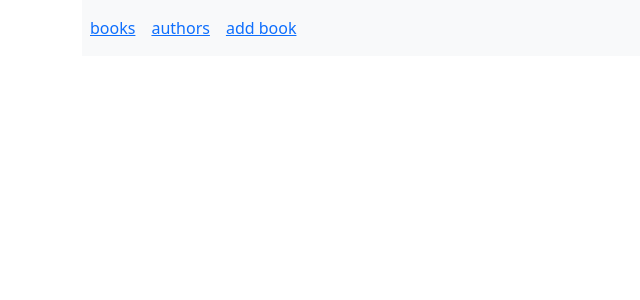
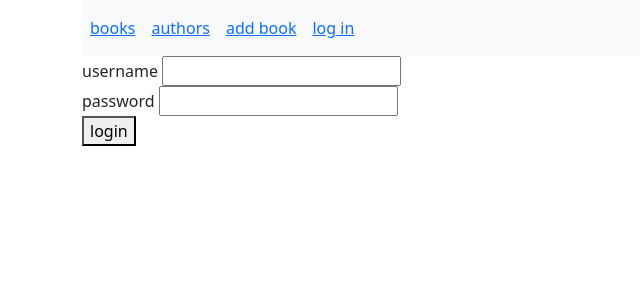
Before and after one commit to 9600bauds/fullstackopen-helsinki2023, a React (Vite) app in the folder part8/library-frontend/: page /login in a window 1280 px wide. Shown: the top 300 px of the page, without its empty margins (0-640 px from the left). Built offline with nearby package versions, Linux system fonts and the light colour scheme.

Commit message:
Exercises 8.17-8.18

```diff
--- a/part8/library-frontend/src/App.jsx
+++ b/part8/library-frontend/src/App.jsx
@@ -1,15 +1,13 @@
-import { useState } from 'react';
-
-import { Routes, Route, Link } from 'react-router-dom';
+import { Routes, Route } from 'react-router-dom';
 
 import { Container } from 'react-bootstrap';
-
 import Notification from './components/Notification';
 import Navmenu from './components/Navmenu';
 
 import Authors from './views/Authors';
 import Books from './views/Books';
 import AddBookForm from './components/AddBookForm';
+import LoginView from './views/LoginView';
 
 const App = () => {
   return (
@@ -18,6 +16,7 @@ const App = () => {
       <Notification />
       <Routes>
         <Route path="/" element={<Books />} />
+        <Route path="/login" element={<LoginView />} />
         <Route path="/authors" element={<Authors />} />
         <Route path="/addBook" element={<AddBookForm />} />
       </Routes>
--- a/part8/library-frontend/src/components/AddBookForm.jsx
+++ b/part8/library-frontend/src/components/AddBookForm.jsx
@@ -3,6 +3,8 @@ import { useState } from 'react';
 import useField from '../hooks/useField';
 import { useNotifications } from '../hooks/useNotifications';
 import { ADD_BOOK, ALL_AUTHORS, ALL_BOOKS_SANS_GENRES } from '../queries';
+import { Alert } from 'react-bootstrap';
+import { Link } from 'react-router-dom';
 
 const AddBookForm = () => {
   const { successMessage, errorMessage } = useNotifications();
@@ -51,6 +53,17 @@ const AddBookForm = () => {
     genre.reset();
   };
 
+  const token = localStorage.getItem(`libraryToken`);
+  if (!token) {
+    return (
+      <div>
+        <Alert>
+          You must be <Link to="/login">logged in</Link> to add a book.
+        </Alert>
+      </div>
+    );
+  }
+
   return (
     <div>
       <form onSubmit={submit}>
--- a/part8/library-frontend/src/components/EditAuthorBornForm.jsx
+++ b/part8/library-frontend/src/components/EditAuthorBornForm.jsx
@@ -4,7 +4,8 @@ import useField from '../hooks/useField';
 import { useNotifications } from '../hooks/useNotifications';
 import { useState } from 'react';
 import Select from 'react-select';
-import { Spinner } from 'react-bootstrap';
+import { Alert, Spinner } from 'react-bootstrap';
+import { Link } from 'react-router-dom';
 
 const EditAuthorBornForm = () => {
   const { successMessage, errorMessage } = useNotifications();
@@ -28,6 +29,18 @@ const EditAuthorBornForm = () => {
       born.reset();
     },
   });
+
+  const token = localStorage.getItem(`libraryToken`);
+  if (!token) {
+    return (
+      <div>
+        <Alert>
+          You must be <Link to="/login">logged in</Link> to edit an
+          author&apos;s birthyear.
+        </Alert>
+      </div>
+    );
+  }
 
   const authorNameQuery = useQuery(ALL_AUTHORS);
 
@@ -58,6 +71,7 @@ const EditAuthorBornForm = () => {
 
   return (
     <div>
+      <h3>Edit Author Birthyear</h3>
       <form onSubmit={submit}>
         <Select
           defaultValue={name}
--- a/part8/library-frontend/src/components/Navmenu.jsx
+++ b/part8/library-frontend/src/components/Navmenu.jsx
@@ -1,7 +1,12 @@
 import { Nav, Navbar } from 'react-bootstrap';
 import { Link } from 'react-router-dom';
+import { useAuth } from '../hooks/useAuth';
 
 const Navmenu = () => {
+  const token = localStorage.getItem(`libraryToken`);
+
+  const { logOut } = useAuth();
+
   return (
     <Navbar collapseOnSelect expand="lg" bg="light" variant="light">
       <Navbar.Toggle aria-controls="responsive-navbar-nav" />
@@ -16,6 +21,15 @@ const Navmenu = () => {
           <Nav.Link as="span">
             <Link to="/addBook">add book</Link>
           </Nav.Link>
+          {token ? (
+            <Nav.Link as="span">
+              <Link onClick={logOut}>log out</Link>
+            </Nav.Link>
+          ) : (
+            <Nav.Link as="span">
+              <Link to="/login">log in</Link>
+            </Nav.Link>
+          )}
         </Nav>
       </Navbar.Collapse>
     </Navbar>
--- /dev/null
+++ b/part8/library-frontend/src/hooks/useAuth.js
@@ -0,0 +1,27 @@
+import { useNavigate } from 'react-router-dom';
+import { LOGIN } from '../queries';
+import { useApolloClient, useMutation } from '@apollo/client';
+
+export const useAuth = () => {
+  const client = useApolloClient();
+  const navigate = useNavigate();
+
+  const onSuccessfulLogin = (token) => {
+    localStorage.setItem(`libraryToken`, token);
+  };
+
+  const [logIn] = useMutation(LOGIN, {
+    onCompleted: (response) => {
+      const token = response.login.value;
+      onSuccessfulLogin(token);
+    },
+  });
+
+  const logOut = () => {
+    localStorage.clear();
+    client.resetStore();
+    navigate(`/`); //Shamelessly lazy solution to: "how can I have a context that can be used from the root element for Apollo".
+  };
+
+  return { logIn, logOut };
+};
--- a/part8/library-frontend/src/main.jsx
+++ b/part8/library-frontend/src/main.jsx
@@ -4,13 +4,34 @@ import App from './App.jsx';
 
 import 'bootstrap/dist/css/bootstrap.min.css';
 
+import {
+  ApolloClient,
+  ApolloProvider,
+  createHttpLink,
+  InMemoryCache,
+} from '@apollo/client';
+import { setContext } from '@apollo/client/link/context';
 import { BrowserRouter as Router } from 'react-router-dom';
+
 import { NotificationContextProvider } from './contexts/notificationContext';
-import { ApolloClient, ApolloProvider, InMemoryCache } from '@apollo/client';
+
+const authLink = setContext((_, { headers }) => {
+  const token = localStorage.getItem(`libraryToken`);
+  return {
+    headers: {
+      ...headers,
+      authorization: token ? `Bearer ${token}` : null,
+    },
+  };
+});
+
+const httpLink = createHttpLink({
+  uri: `http://localhost:4000`,
+});
 
 const client = new ApolloClient({
-  uri: `http://localhost:4000`,
   cache: new InMemoryCache(),
+  link: authLink.concat(httpLink),
 });
 
 ReactDOM.createRoot(document.getElementById(`root`)).render(
--- /dev/null
+++ b/part8/library-frontend/src/views/LoginView.jsx
@@ -0,0 +1,51 @@
+import { useAuth } from '../hooks/useAuth';
+import { useNotifications } from '../hooks/useNotifications';
+import useField from '../hooks/useField';
+import { useNavigate } from 'react-router-dom';
+
+const LoginView = () => {
+  const { successMessage, errorMessage } = useNotifications();
+
+  const { logIn } = useAuth();
+
+  const navigate = useNavigate();
+
+  const usernameField = useField(`username`);
+  const passwordField = useField(`password`);
+
+  const submit = async (event) => {
+    event.preventDefault();
+
+    try {
+      await logIn({
+        variables: {
+          username: usernameField.value,
+          password: passwordField.value,
+        },
+      });
+      successMessage(`You are now logged in!`);
+      navigate(-1);
+    } catch (error) {
+      const messages = error.graphQLErrors.map((e) => e.message).join(`\n`);
+      errorMessage(messages);
+    }
+  };
+
+  return (
+    <div>
+      <form onSubmit={submit}>
+        <div>
+          username&nbsp;
+          <input {...usernameField.toInput()} />
+        </div>
+        <div>
+          password&nbsp;
+          <input {...passwordField.toInput()} type="password" />
+        </div>
+        <button type="submit">login</button>
+      </form>
+    </div>
+  );
+};
+
+export default LoginView;
```
